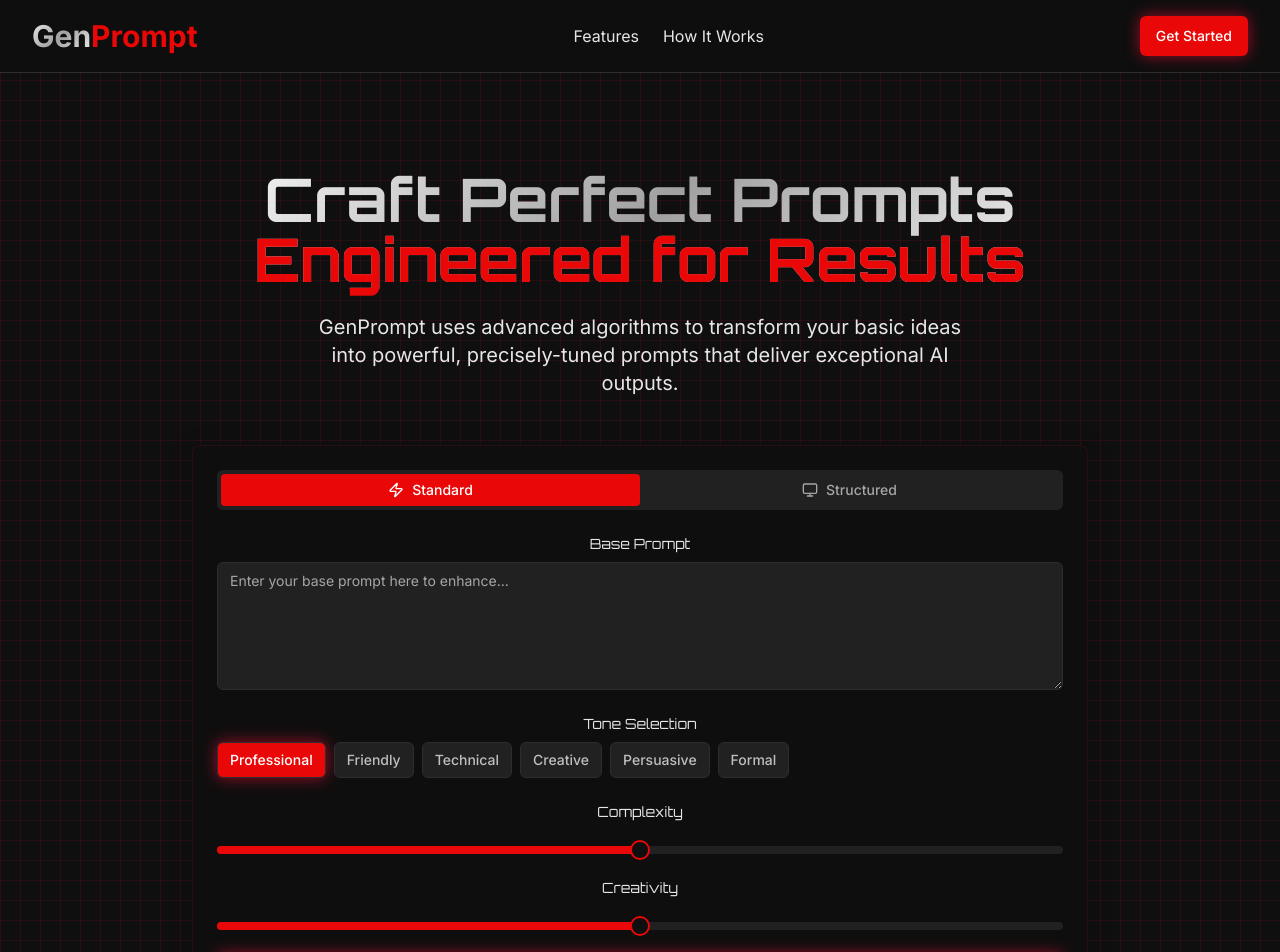
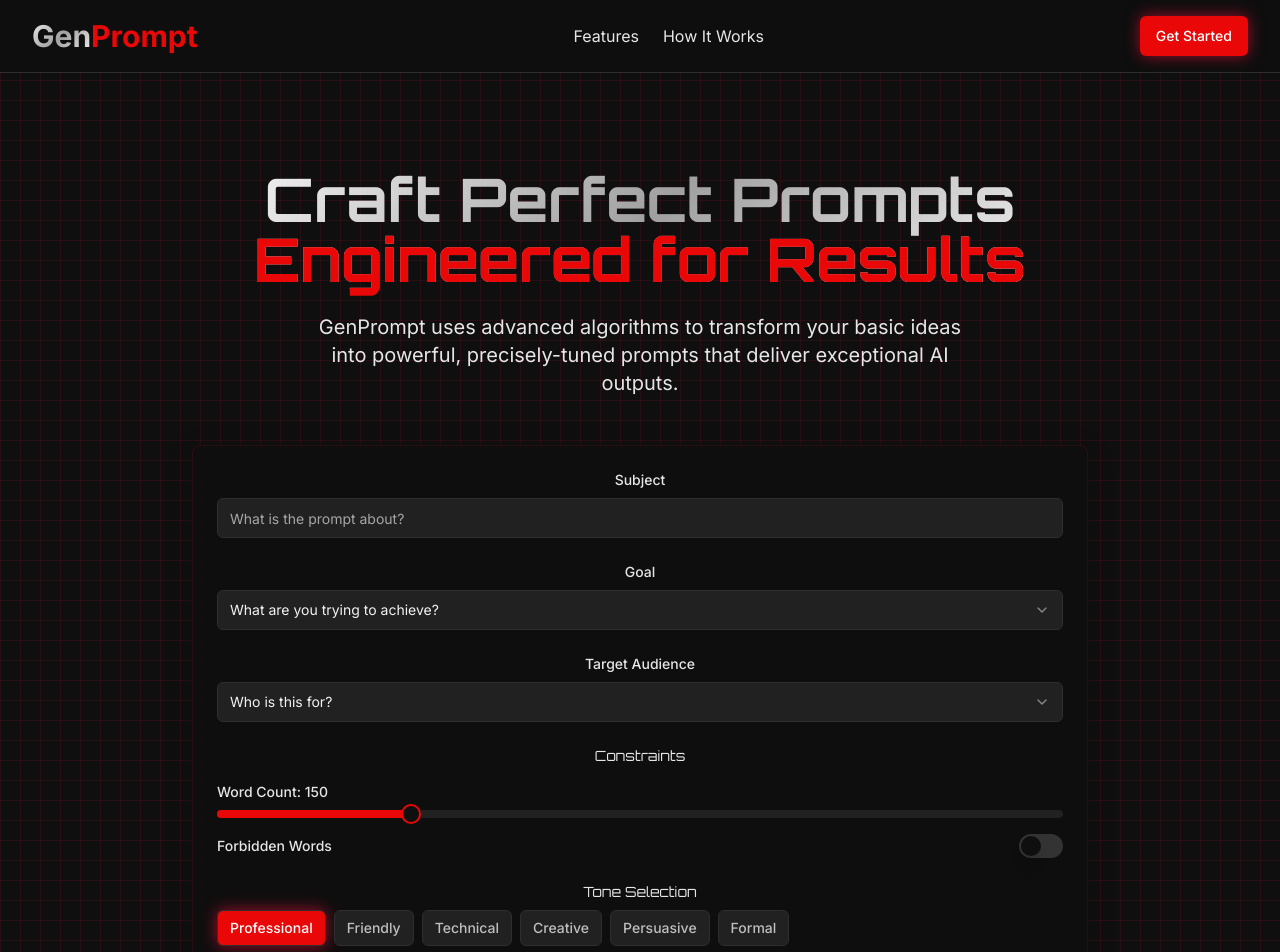
Before and after one commit to merlingeorge06/chrome-prompt-forge, a React (Vite) app: page / in a window 1280 px wide. Shown: the top 952 px of the page. Built offline with nearby package versions, Linux system fonts and the light colour scheme.

Commit message:
Remove standard prompt generation
Remove the standard prompt generation tab and associated components.

```diff
--- a/src/components/PromptGenerator.tsx
+++ b/src/components/PromptGenerator.tsx
@@ -2,21 +2,16 @@
 import React, { useState } from 'react';
 import { Textarea } from "@/components/ui/textarea";
 import { Button } from "@/components/ui/button";
-import { Tabs, TabsContent, TabsList, TabsTrigger } from "@/components/ui/tabs";
 import { Slider } from "@/components/ui/slider";
-import { Zap, Monitor, Link } from "lucide-react";
+import { Link } from "lucide-react";
 import ToneSelector from './ToneSelector';
 import StructuredInputs from './StructuredInputs';
 import { useToast } from "@/hooks/use-toast";
 
 const PromptGenerator = () => {
-  const [prompt, setPrompt] = useState('');
   const [generatedPrompt, setGeneratedPrompt] = useState('');
   const [isGenerating, setIsGenerating] = useState(false);
   const [selectedTone, setSelectedTone] = useState('professional');
-  const [complexity, setComplexity] = useState([50]);
-  const [creativity, setCreativity] = useState([50]);
-  const [activeTab, setActiveTab] = useState("standard");
 
   // Structured inputs state
   const [subject, setSubject] = useState('');
@@ -38,16 +33,7 @@ const PromptGenerator = () => {
   };
 
   const handleGenerate = () => {
-    if (activeTab === "standard" && !prompt.trim()) {
-      toast({
-        title: "Input Required",
-        description: "Please enter a base prompt to enhance",
-        variant: "destructive",
-      });
-      return;
-    }
-
-    if (activeTab === "structured" && !subject.trim()) {
+    if (!subject.trim()) {
       toast({
         title: "Subject Required",
         description: "Please enter what your prompt is about",
@@ -60,13 +46,13 @@ const PromptGenerator = () => {
 
     // Simulate API call with timeout
     setTimeout(() => {
-      let enhancedPrompt;
-
-      if (activeTab === "standard") {
-        enhancedPrompt = enhancePrompt(prompt, selectedTone, complexity[0], creativity[0]);
-      } else {
-        enhancedPrompt = generateStructuredPrompt(subject, goal, selectedTone, audience, constraints);
-      }
+      const enhancedPrompt = generateStructuredPrompt(
+        subject,
+        goal,
+        selectedTone,
+        audience,
+        constraints
+      );
 
       setGeneratedPrompt(enhancedPrompt);
       setIsGenerating(false);
@@ -77,118 +63,6 @@ const PromptGenerator = () => {
         variant: "default",
       });
     }, 1500);
-  };
-
-  const enhancePrompt = (basePrompt: string, tone: string, complexity: number, creativity: number): string => {
-    // Enhanced algorithm with more sophisticated prompt engineering
-    const toneModifiers = {
-      professional: {
-        style: "using professional language and industry terminology",
-        phrases: [
-          "Deliver a comprehensive analysis",
-          "Provide a well-structured outline",
-          "Present an expert perspective on"
-        ]
-      },
-      friendly: {
-        style: "using a warm, approachable, and conversational tone",
-        phrases: [
-          "Let's chat about",
-          "I'd love to help you understand",
-          "Here's a friendly take on"
-        ]
-      },
-      technical: {
-        style: "with technical precision and detailed specifications",
-        phrases: [
-          "Technical specifications include",
-          "The system architecture consists of",
-          "Implementation details require"
-        ]
-      },
-      creative: {
-        style: "with imaginative and original phrasing",
-        phrases: [
-          "Envision a world where",
-          "Picture this scenario:",
-          "Imagine the possibilities of"
-        ]
-      },
-      persuasive: {
-        style: "using compelling arguments and persuasive language",
-        phrases: [
-          "You can't afford to miss",
-          "Consider the significant advantages of",
-          "The undeniable benefits include"
-        ]
-      },
-      formal: {
-        style: "with formal language, proper structure, and academic precision",
-        phrases: [
-          "In accordance with established protocols",
-          "It is hereby noted that",
-          "As evidenced by scholarly research"
-        ]
-      },
-    };
-
-    const selectedModifier = toneModifiers[tone as keyof typeof toneModifiers];
-
-    // Complexity level affects sentence structure and vocabulary
-    const complexityLevels = {
-      low: {
-        structure: "using simple, direct sentences",
-        context: "with just the essential information",
-        vocabLevel: "accessible"
-      },
-      medium: {
-        structure: "using a mix of simple and compound sentences",
-        context: "with moderate background information and context",
-        vocabLevel: "intermediate"
-      },
-      high: {
-        structure: "using varied sentence structures including complex and compound-complex sentences",
-        context: "with comprehensive contextual information and nuanced details",
-        vocabLevel: "advanced"
-      }
-    };
-
-    const complexityLevel = complexity < 33 ? complexityLevels.low :
-                           complexity < 66 ? complexityLevels.medium :
-                           complexityLevels.high;
-
-    // Creativity affects how innovative and unconventional the prompt is
-    const creativityLevels = {
-      conservative: {
-        approach: "using conventional methods and established frameworks",
-        perspective: "from a traditional viewpoint"
-      },
-      balanced: {
-        approach: "balancing innovative ideas with proven techniques",
-        perspective: "considering both conventional and novel perspectives"
-      },
-      innovative: {
-        approach: "exploring unconventional approaches and novel techniques",
-        perspective: "from unique and unexpected angles"
-      }
-    };
-
-    const creativityLevel = creativity < 33 ? creativityLevels.conservative :
-                           creativity < 66 ? creativityLevels.balanced :
-                           creativityLevels.innovative;
-
-    // Select a random phrase from the tone's phrases
-    const randomPhraseIndex = Math.floor(Math.random() * selectedModifier.phrases.length);
-    const tonalPhrase = selectedModifier.phrases[randomPhraseIndex];
-
-    // Construct the enhanced prompt with all parameters
-    let enhancedPrompt = `${tonalPhrase} ${basePrompt}, ${selectedModifier.style}, ${complexityLevel.structure} ${creativityLevel.approach}. Provide ${complexityLevel.context} ${creativityLevel.perspective}, using ${complexityLevel.vocabLevel} vocabulary.`;
-
-    // Clean up any awkward phrasing or double spaces
-    enhancedPrompt = enhancedPrompt.replace(/\s+/g, ' ').trim();
-    enhancedPrompt = enhancedPrompt.charAt(0).toUpperCase() + enhancedPrompt.slice(1);
-
-    return enhancedPrompt;
   };
 
   const generateStructuredPrompt = (subject: string, goal: string, tone: string, audience: string, constraints: any): string => {
@@ -215,7 +89,7 @@ const PromptGenerator = () => {
       creators: "for content creators looking to engage their audience",
     };
 
-    // Tone settings (reusing the same tone structure we had before)
+    // Tone settings
     const toneModifiers: {[key: string]: string} = {
       professional: "using professional and authoritative language",
       friendly: "in a friendly, conversational tone",
@@ -274,58 +148,7 @@ const PromptGenerator = () => {
 
   return (
     <div className="w-full max-w-4xl mx-auto glass-panel rounded-lg p-6">
-      <Tabs defaultValue="standard" value={activeTab} onValueChange={setActiveTab} className="w-full">
-        <TabsList className="grid w-full grid-cols-2 mb-6 bg-secondary">
-          <TabsTrigger value="standard" className="data-[state=active]:bg-primary data-[state=active]:text-white">
-            <Zap className="w-4 h-4 mr-2" />
-            Standard
-          </TabsTrigger>
-          <TabsTrigger value="structured" className="data-[state=active]:bg-primary data-[state=active]:text-white">
-            <Monitor className="w-4 h-4 mr-2" />
-            Structured
-          </TabsTrigger>
-        </TabsList>
-
-        <TabsContent value="standard" className="space-y-6">
-          <div>
-            <h3 className="text-sm text-chrome-light mb-2 font-orbitron">Base Prompt</h3>
-            <Textarea
-              placeholder="Enter your base prompt here to enhance..."
-              className="bg-secondary border-border focus:border-primary h-32"
-              value={prompt}
-              onChange={(e) => setPrompt(e.target.value)}
-            />
-          </div>
-
-          <ToneSelector
-            selectedTone={selectedTone}
-            onToneChange={setSelectedTone}
-          />
-
-          <div>
-            <h3 className="text-sm text-chrome-light mb-2 font-orbitron">Complexity</h3>
-            <Slider
-              value={complexity}
-              onValueChange={setComplexity}
-              max={100}
-              step={1}
-              className="my-6"
-            />
-          </div>
-
-          <div>
-            <h3 className="text-sm text-chrome-light mb-2 font-orbitron">Creativity</h3>
-            <Slider
-              value={creativity}
-              onValueChange={setCreativity}
-              max={100}
-              step={1}
-              className="my-6"
-            />
-          </div>
-        </TabsContent>
-
-        <TabsContent value="structured" className="space-y-6">
+      <div className="space-y-6">
         <StructuredInputs
           subject={subject}
           onSubjectChange={setSubject}
@@ -341,7 +164,6 @@ const PromptGenerator = () => {
           selectedTone={selectedTone}
           onToneChange={setSelectedTone}
         />
-        </TabsContent>
 
         <div className="mt-6">
           <Button
@@ -372,7 +194,7 @@ const PromptGenerator = () => {
             </div>
           </div>
         )}
-      </Tabs>
+      </div>
     </div>
   );
 };
```
Lines whose indentation alone changed are shown as unchanged.
